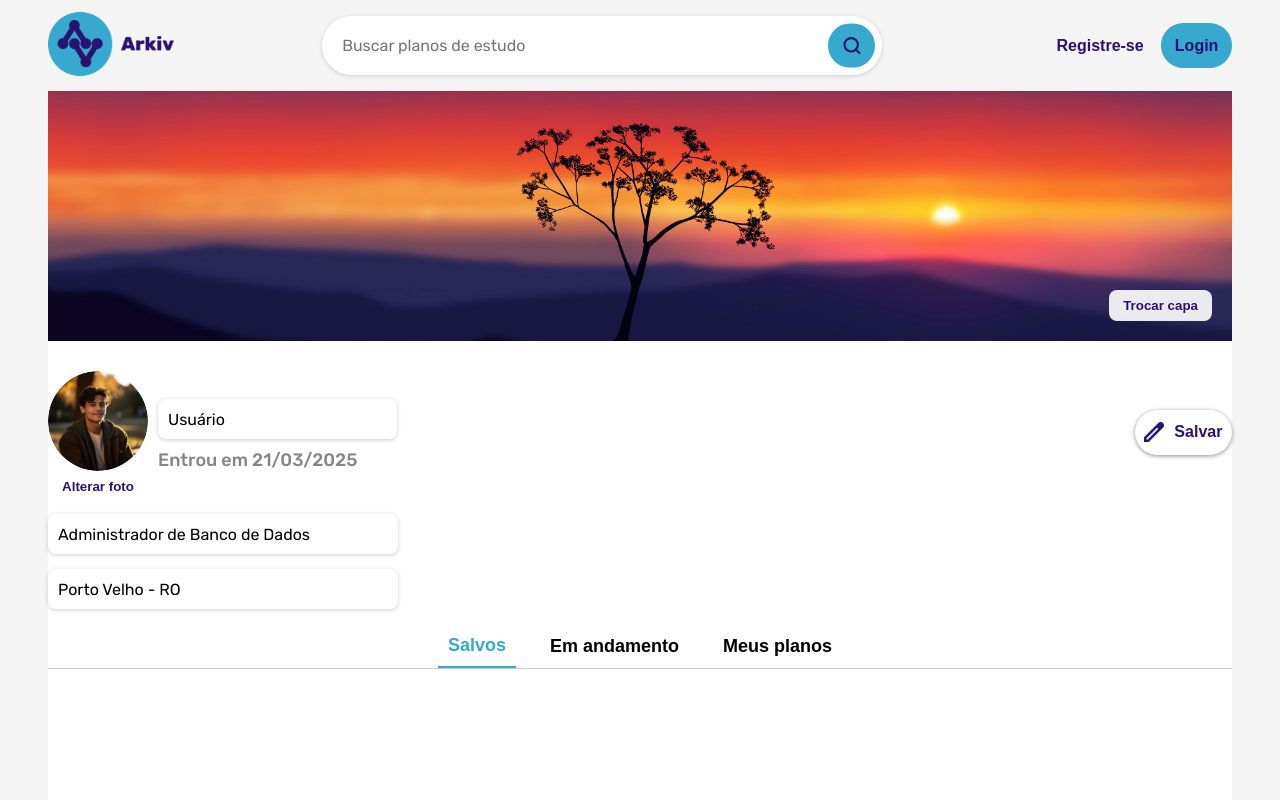
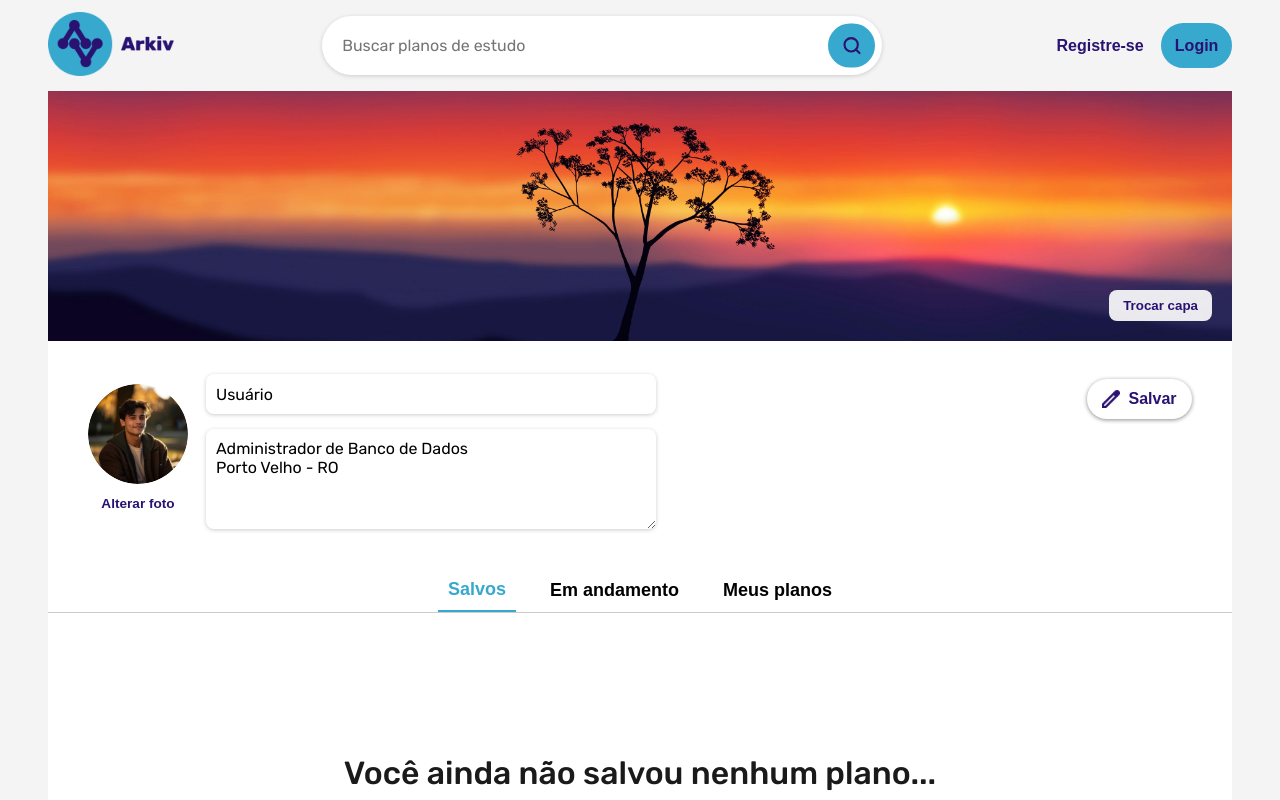
Before and after one commit to BraionDLucca/Arkiv, a React (Vite) app in the folder frontend/: page /profile in a window 1280 px wide. Both pictures are taken after a click on the button "Editar". Shown: the top 800 px of the page. Built offline with nearby package versions, Linux system fonts and the light colour scheme.

Commit message:
feat: melhora perfil e fluxo de cancelamento

```diff
--- a/frontend/src/pages/CreateStudyPlan.css
+++ b/frontend/src/pages/CreateStudyPlan.css
@@ -26,34 +26,7 @@
     margin-bottom: 8px;
 }
 
-.back-button {
-    display: inline-flex;
-    align-items: center;
-    gap: 8px;
-
-    border: none;
-    background: transparent;
-    padding: 6px 8px;
-
-    color: var(--primary-color);
-    font-size: 1rem;
-    font-weight: 600;
-
-    cursor: pointer;
-    border-radius: 8px;
-
-    transition: var(--transition);
-}
-
-.back-button:hover {
-    background-color: var(--gray-light);
-}
-
-.back-arrow {
-    font-size: 1.4rem;
-    line-height: 1;
-}
-
+/*Banner*/
 .banner-upload {
     width: 100%;
     height: 330px;
--- a/frontend/src/pages/CreateStudyPlan.jsx
+++ b/frontend/src/pages/CreateStudyPlan.jsx
@@ -61,16 +61,6 @@ function CreateStudyPlan() {
 
     return (
         <main className="create-study-plan">
-
-            <button
-                type="button"
-                className="back-button"
-                onClick={handleCancel}
-                aria-label="Voltar para o perfil"
-            >
-                <span className="back-arrow">←</span>
-                Voltar
-            </button>
 
             <h1>Criação de Plano de Estudos</h1>
 
--- a/frontend/src/pages/Profile.css
+++ b/frontend/src/pages/Profile.css
@@ -35,58 +35,128 @@
     background: white;
 }
 
+
 .profile-wrapper {
-    padding-top: 30px;
+    padding: 28px 40px 24px;
+    box-sizing: border-box;
 }
 
 .profile-section {
     display: flex;
     justify-content: space-between;
-    align-items: center;
+    align-items: flex-start;
+    gap: 30px;
 }
 
 .profile-img-and-info {
     display: flex;
     align-items: center;
+    gap: 18px;
+
+    min-width: 0;
+}
+
+.profile-image-container {
+    display: flex;
+    flex-direction: column;
+    align-items: center;
+    gap: 6px;
+    flex-shrink: 0;
 }
 
 .profile-img {
+    width: 100px;
     height: 100px;
+    object-fit: cover;
+    border-radius: 50%;
 }
 
 .profile-info {
-    padding-left: 10px;
+    display: flex;
+    flex-direction: column;
+    justify-content: center;
+    gap: 10px;
+
+    min-width: 0;
+    max-width: 600%;
 }
 
 .profile-name {
     font-size: 24px;
     font-weight: 600;
-    margin-top: 8px;
-    display: inline;
+    margin: 0;
 }
 
 .profile-date {
-    font-size: 18px;
+    font-size: 16px;
     font-weight: 500;
     margin: 0;
-    margin-top: 10px;
     color: var(--gray-dark);
 }
+
+/* Biografia */
+
+.profile-description {
+    margin: 0;
+    max-width: 600px;
+
+    line-height: 1.6;
+    white-space: pre-line;
+
+    overflow-wrap: anywhere;
+    word-break: break-word;
+}
+
+/* Botão Editar */
 
 .profile-edit-btn {
     display: flex;
     align-items: center;
     justify-content: center;
     gap: 8px;
+
+    min-width: 105px;
+    height: 40px;
+
+    margin-top: 10px;
+
+    flex-shrink: 0;
 }
 
 .profile-edit-icon {
     width: 18px;
     height: 18px;
+    object-fit: contain;
 }
 
-.profile-edit-btn:hover {
-    background-color: var(--gray-light);
+/* Alterar foto */
+
+.change-profile-image {
+    border: none;
+    background: transparent;
+
+    padding: 4px 8px;
+
+    color: var(--primary-color);
+    font-size: 0.85rem;
+    font-weight: 600;
+
+    cursor: pointer;
+}
+
+/* Edição da biografia */
+
+.profile-bio-edit {
+    width: 100%;
+    max-width: 500px;
+
+    margin: 18px 0 0 118px;
+}
+
+.profile-bio-input {
+    width: 450px;
+    min-height: 100px;
+    resize: vertical;
 }
 
 /* Abas */
--- a/frontend/src/pages/Profile.jsx
+++ b/frontend/src/pages/Profile.jsx
@@ -10,12 +10,8 @@ export default function Profile() {
 
   const [name, setName] = useState("Usuário");
 
-  const [description, setDescription] = useState(
-  "Administrador de Banco de Dados"
-  );
-
-  const [location, setLocation] = useState(
-  "Porto Velho - RO"
+  const [bio, setBio] = useState(
+    "Administrador de Banco de Dados\nPorto Velho - RO"
   );
 
   const [profileImage, setProfileImage] = useState("/perfilImg.svg");
@@ -64,6 +60,7 @@ export default function Profile() {
         <div className="profile-section">
 
           <div className="profile-img-and-info">
+
             <div className="profile-image-container">
               <img
                 src={profileImage}
@@ -111,55 +108,41 @@ export default function Profile() {
               ) : (
                 <h2 className="profile-name">{name}</h2>
               )}
-              <br />
 
-              <h2 className="profile-date">Entrou em 21/03/2025</h2>
+              {isEditing ? (
+                <textarea
+                  className="profile-bio-input"
+                  value={bio}
+                  maxLength={300}
+                  onChange={(e) => setBio(e.target.value)}
+                  placeholder="Conte um pouco sobre você..."
+                />
+              ) : (
+                <p className="profile-description">
+                  {bio}
+                </p>
+              )}
 
             </div>
           </div>
-
 
           <Button
             type="button"
             variant="secondary"
             size="medium"
-            classname="profile-edit-btn"
+            className="profile-edit-btn"
             onClick={() => setIsEditing(!isEditing)}
           >
             <img
               src="/editarIcone.svg"
               alt=""
-              classname="edit-icon"
+              className="profile-edit-icon"
             />
 
-            {isEditing? "Salvar" : "Editar"}
+            {isEditing ? "Salvar" : "Editar"}
           </Button>
 
         </div>
-
-          {isEditing ? (
-                <div className="profile-edit-fields">
-
-                  <input
-                    type="text"
-                    value={description}
-                    onChange={(e) => setDescription(e.target.value)}
-                  />
-
-                  <input
-                    type="text"
-                    value={location}
-                    onChange={(e) => setLocation(e.target.value)}
-                  />
-
-                </div>
-              ) : (
-                <p className="profile-description">
-                  {description}
-                  <br />
-                  {location}
-                </p>
-              )}
 
       </section>
 
```
